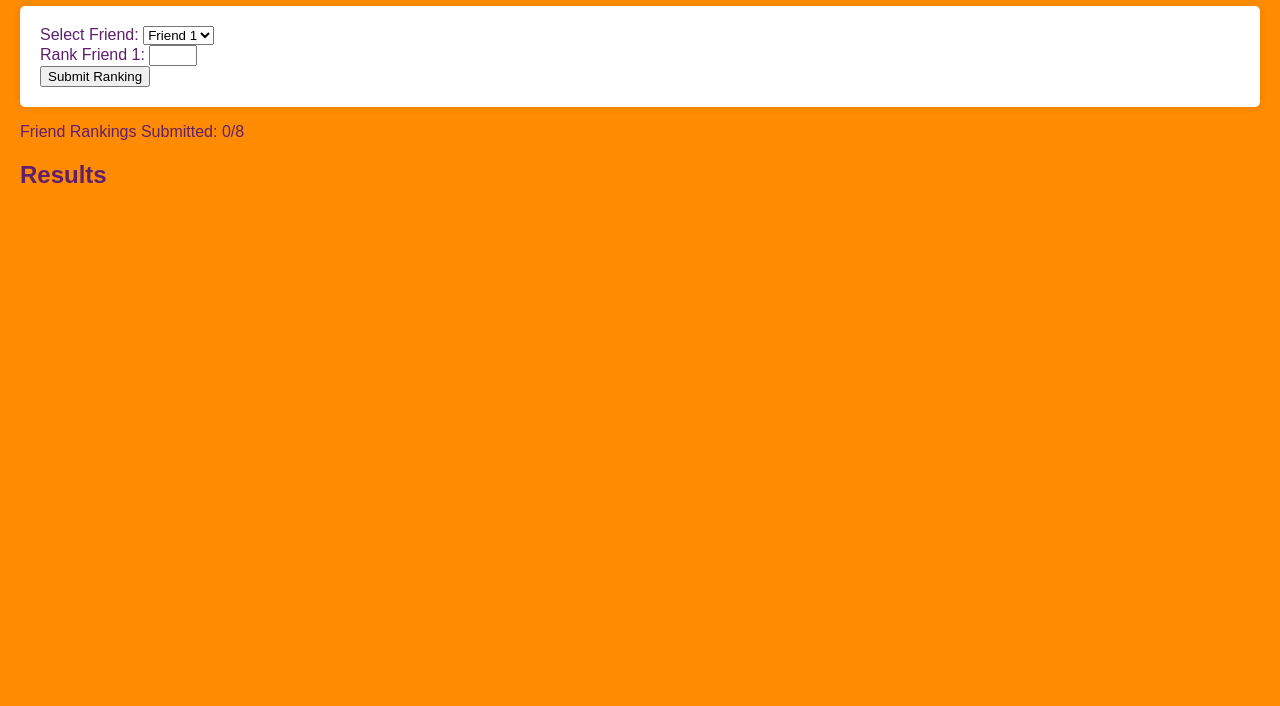
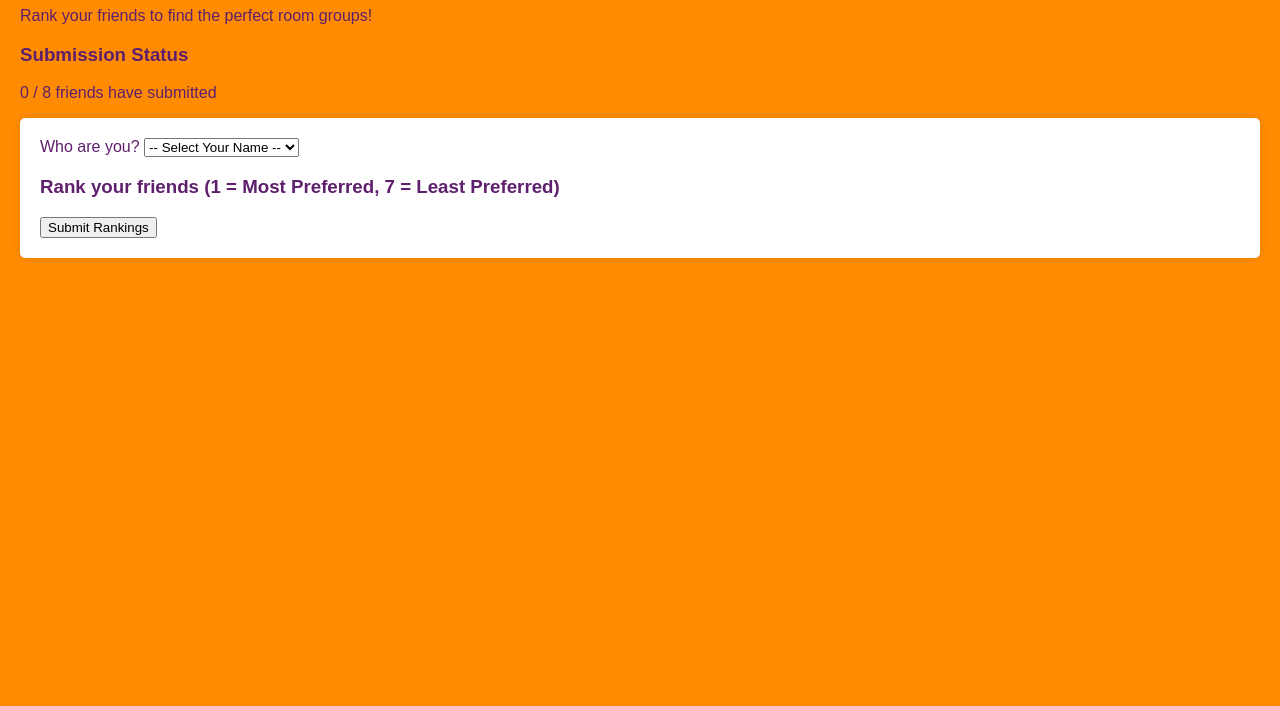
Before and after one commit to groovymango3429/rooms.github.io, a plain HTML site: page index.html in a window 1280 px wide. Shown: the part 94-800 px from the top of the page. Drawn offline with Linux system fonts and the light colour scheme.

Commit message:
Update index.html with new content

```diff
--- a/index.html
+++ b/index.html
@@ -8,31 +8,54 @@
 </head>
 <body>
     <div class="container">
-        <h1>Clemson Room Assignment</h1>
-        <form id="ranking-form">
-            <label for="friend-select">Select Friend:</label>
-            <select id="friend-select">
-                <option value="Friend 1">Friend 1</option>
-                <option value="Friend 2">Friend 2</option>
-                <option value="Friend 3">Friend 3</option>
-                <option value="Friend 4">Friend 4</option>
-                <option value="Friend 5">Friend 5</option>
-                <option value="Friend 6">Friend 6</option>
-                <option value="Friend 7">Friend 7</option>
-            </select>
-            <div class="ranking-inputs">
-                <label for="ranking-1">Rank Friend 1:</label>
-                <input type="number" id="ranking-1" min="1" max="7">
-                <!-- Repeat for Friends 2-7 -->
+        <h1>🐅 Clemson Room Assignment</h1>
+        <p class="subtitle">Rank your friends to find the perfect room groups!</p>
+
+        <div id="submission-status" class="status-box">
+            <h3>Submission Status</h3>
+            <p><span id="submitted-count">0</span> / 8 friends have submitted</p>
+            <div id="submitted-names"></div>
+        </div>
+
+        <div id="form-container">
+            <form id="ranking-form">
+                <div class="form-group">
+                    <label for="friend-select">Who are you?</label>
+                    <select id="friend-select" required>
+                        <option value="">-- Select Your Name --</option>
+                        <option value="Austin">Austin</option>
+                        <option value="Luke">Luke</option>
+                        <option value="Ian">Ian</option>
+                        <option value="Jackson">Jackson</option>
+                        <option value="Jack">Jack</option>
+                        <option value="Jacob">Jacob</option>
+                        <option value="Patrick">Patrick</option>
+                        <option value="Elijah">Elijah</option>
+                    </select>
+                </div>
+
+                <h3>Rank your friends (1 = Most Preferred, 7 = Least Preferred)</h3>
+                <div id="ranking-inputs">
+                    <!-- Dynamically generated ranking inputs will go here -->
+                </div>
+
+                <button type="submit" class="submit-btn">Submit Rankings</button>
+            </form>
+        </div>
+
+        <div id="results" style="display: none;">
+            <h2>🎉 Room Assignments</h2>
+            <div class="rooms-container">
+                <div class="room">
+                    <h3>Room 1</h3>
+                    <ul id="room1-list"></ul>
+                </div>
+                <div class="room">
+                    <h3>Room 2</h3>
+                    <ul id="room2-list"></ul>
+                </div>
             </div>
-            <button type="submit">Submit Ranking</button>
-        </form>
-        <div id="submission-status">
-            <p>Friend Rankings Submitted: <span id="submitted-count">0</span>/8</p>
-        </div>
-        <div id="results">
-            <h2>Results</h2>
-            <!-- Results will be displayed here -->
+            <button id="reset-btn" class="reset-btn">Reset All Submissions</button>
         </div>
     </div>
     <script src="app.js"></script>
```
